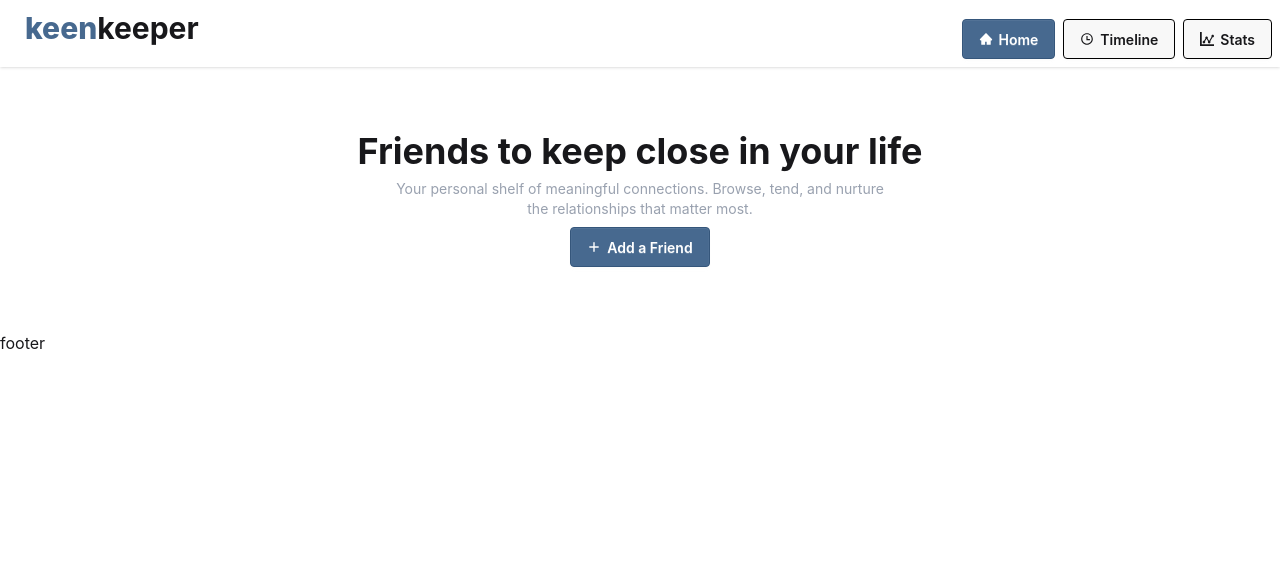
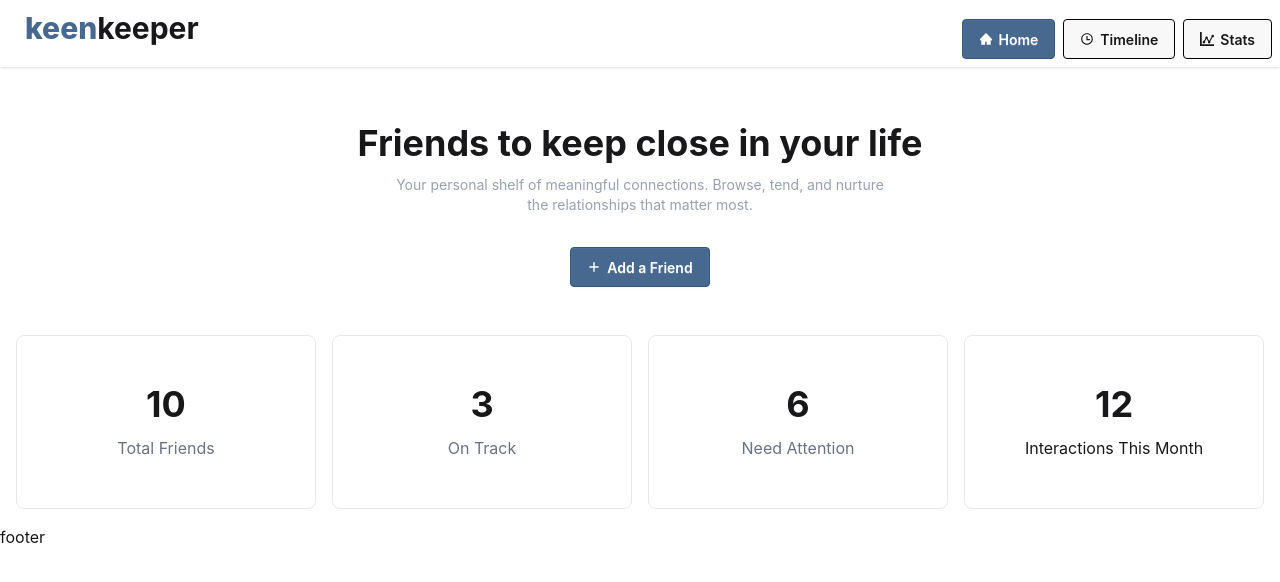
Before and after one commit to nasrullah-sheikh-noman/keen-keeper, a React (Vite) app: page / in a window 1280 px wide. Shown: the top 582 px of the page. Built offline with nearby package versions, Linux system fonts and the light colour scheme.

Commit message:
add your frineds count component

```diff
--- a/src/components/homepage/Homepagetitle.jsx
+++ b/src/components/homepage/Homepagetitle.jsx
@@ -3,14 +3,14 @@ import { HiPlus } from "react-icons/hi";
 
 const Homepagetitle = () => {
   return (
-    <div className="container mx-auto text-center p-8 m-8 space-y-2">
+    <div className="container mx-auto text-center pt-6 px-8 m-8 space-y-3">
       <h3 className="text-4xl font-bold">Friends to keep close in your life</h3>
       <h4 className="text-gray-400 text-sm">
         Your personal shelf of meaningful connections. Browse, tend, and nurture{" "}
         <br />
         the relationships that matter most.
       </h4>
-      <button className="btn bg-[#47698F] text-white border-[#35567b]">
+      <button className="btn bg-[#47698F] text-white border-[#35567b] mt-5">
         <span>
           <HiPlus />
         </span>
--- /dev/null
+++ b/src/components/homepage/Yourfriendscount.jsx
@@ -0,0 +1,26 @@
+import React from 'react';
+
+const Yourfriendscount = () => {
+  return (
+    <div className='container mx-auto grid grid-cols-1 md:grid-cols-2 lg:grid-cols-4 gap-4 p-4'>
+      <div className='border border-gray-200 px-5 py-12 items-center text-center space-y-3 rounded-lg'>
+        <h1 className='text-4xl font-bold'>10</h1>
+        <h2 className='text-gray-500'>Total Friends</h2>
+      </div>
+      <div className='border border-gray-200 px-5 py-12 items-center text-center space-y-3 rounded-lg'>
+        <h1 className='text-4xl font-bold'>3</h1>
+        <h2 className='text-gray-500'>On Track</h2>
+      </div>
+      <div className='border border-gray-200 px-5 py-12 items-center text-center space-y-3 rounded-lg'>
+        <h1 className='text-4xl font-bold'>6</h1>
+        <h2 className='text-gray-500'>Need Attention</h2>
+      </div>
+      <div className='border border-gray-200 px-5 py-12 items-center text-center space-y-3 rounded-lg'>
+        <h1 className='text-4xl font-bold'>12</h1>
+        <h2 >Interactions This Month</h2>
+      </div>
+    </div>
+  );
+};
+
+export default Yourfriendscount;
--- a/src/pages/home/Home.jsx
+++ b/src/pages/home/Home.jsx
@@ -1,10 +1,12 @@
 import React from 'react';
 import Homepagetitle from '../../components/homepage/Homepagetitle';
+import Yourfriendscount from '../../components/homepage/Yourfriendscount';
 
 const Home = () => {
   return (
     <div>
       <Homepagetitle/>
+      <Yourfriendscount/>
     </div>
   );
 };
```
